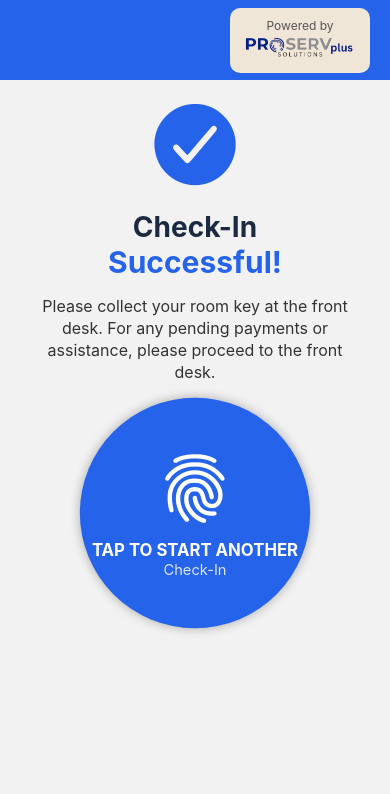
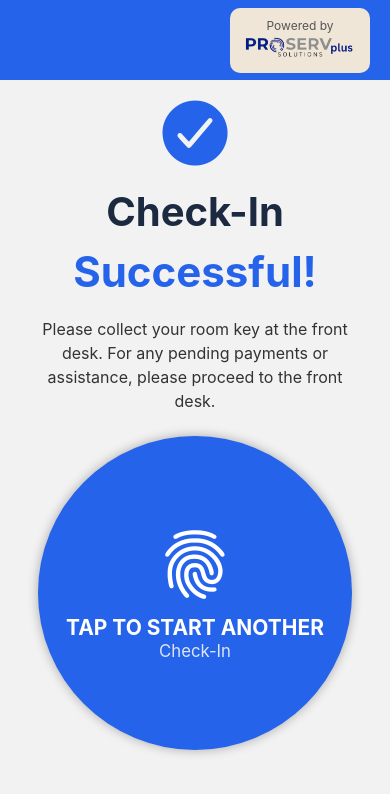
Before and after one commit to Jenne-ux/hotel-checkin-ui-system-, a React Native app: screen /NewCheckin in a window 390 px wide. Shown: the top 794 px of the page. Built offline with nearby package versions, Linux system fonts and the light colour scheme.

Commit message:
Match NewCheckin style to Welcome screen

```diff
--- a/screens/NewCheckin.js
+++ b/screens/NewCheckin.js
@@ -51,7 +51,6 @@ export default function NewCheckin({ navigation }) {
     <ScrollView contentContainerStyle={styles.container} showsVerticalScrollIndicator={false}>
       <StatusBar style="light" />
 
-      {/* Header */}
       <View style={styles.header}>
         <View style={styles.poweredBox}>
           <Text style={styles.poweredText}>Powered by</Text>
@@ -63,40 +62,23 @@ export default function NewCheckin({ navigation }) {
         </View>
       </View>
 
-      {/* Success Content */}
-      <Animated.View
-        style={[
-          styles.centerContent,
-          {
-            opacity: fadeAnim,
-            transform: [{ scale: scaleAnim }],
-          }
-        ]}
-      >
+      <Animated.View style={[styles.centerContent, { opacity: fadeAnim, transform: [{ scale: scaleAnim }] }]}>
         <View style={styles.iconContainer}>
-          <Ionicons name="checkmark-circle" size={100} color="#2563EB" />
+          <Ionicons name="checkmark-circle" size={80} color="#2563EB" />
         </View>
-
         <Text style={styles.successTitle}>Check-In</Text>
         <Text style={styles.successSubtitle}>Successful!</Text>
-
         <Text style={styles.message}>
           Please collect your room key at the front desk. For any pending payments or assistance, please proceed to the front desk.
         </Text>
       </Animated.View>
 
-      {/* Tap to Start Another Check-In */}
       <TouchableOpacity
         activeOpacity={0.8}
         onPress={() => navigation.navigate("Welcome")}
       >
         <Animated.View
-          style={[
-            styles.startButton,
-            {
-              transform: [{ scale: buttonPulseAnim }],
-            },
-          ]}
+          style={[styles.startButton, { transform: [{ scale: buttonPulseAnim }] }]}
         >
           <Ionicons name="finger-print" size={70} color="white" />
           <Text style={styles.startText}>TAP TO START ANOTHER</Text>
@@ -139,57 +121,55 @@ const styles = StyleSheet.create({
   centerContent: {
     alignItems: "center",
     marginTop: 10,
-    marginBottom: 10,
   },
   iconContainer: {
     marginBottom: 10,
   },
   successTitle: {
-    fontSize: 28,
+    fontSize: 40,
     fontWeight: "bold",
     color: "#1B2A41",
     textAlign: "center",
   },
   successSubtitle: {
-    fontSize: 30,
+    fontSize: 42,
     fontWeight: "bold",
     color: "#2563EB",
     textAlign: "center",
+    marginTop: 10,
     marginBottom: 10,
   },
   message: {
     fontSize: 16,
     color: "#333",
     textAlign: "center",
-    marginTop: 5,
+    marginTop: 10,
     paddingHorizontal: 30,
-    lineHeight: 22,
+    lineHeight: 24,
   },
   startButton: {
-    width: 220,
-    height: 220,
-    borderRadius: 110,
+    width: 300,
+    height: 300,
+    borderRadius: 150,
     backgroundColor: "#2563EB",
     justifyContent: "center",
     alignItems: "center",
-    marginTop: 10,
-    marginBottom: 40,
+    marginTop: 30,
     shadowColor: "#000",
     shadowOpacity: 0.3,
     shadowRadius: 10,
     elevation: 10,
   },
   startText: {
-    fontSize: 16,
+    fontSize: 20,
     fontWeight: "bold",
     color: "white",
     marginTop: 10,
     textAlign: "center",
   },
   startSub: {
-    fontSize: 14,
+    fontSize: 16,
     color: "#DDE6F2",
     textAlign: "center",
-    paddingHorizontal: 20,
   },
 });
```
